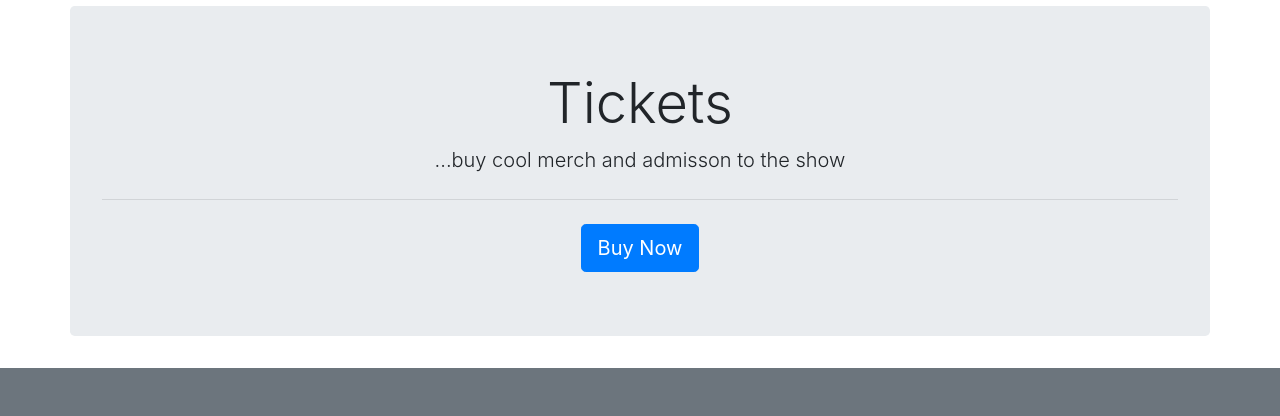
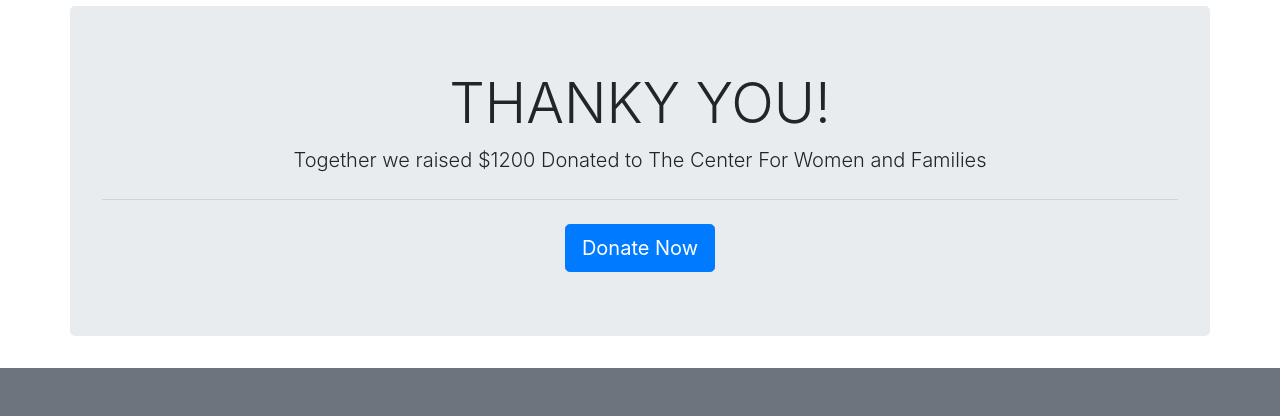
Before and after one commit to alexandraschachtner/FKTGF, a plain HTML site: page index.html in a window 1280 px wide. Shown: the part 720-1136 px from the top of the page. Drawn offline with nearby package versions, Linux system fonts and the light colour scheme.

Commit message:
Update index.html

```diff
--- a/index.html
+++ b/index.html
@@ -30,11 +30,11 @@
 
 <!-- start tickets and merch -->
 <div class="jumbotron container text-center">
-  <h4 class="display-4">Tickets</h4>
-  <p class="lead">...buy cool merch and admisson to the show</p>
+  <h4 class="display-4">THANKY YOU!</h4>
+  <p class="lead">Together we raised $1200 Donated to The Center For Women and Families</p>
   <hr class="my-4">
   <p></p>
-  <a class="btn btn-primary btn-lg" href="shop.html" role="button">Buy Now</a>
+  <a class="btn btn-primary btn-lg" href="shttps://www.thecenteronline.org/get-involved/give/donations/" role="button">Donate Now</a>
 </div>
 <!-- end -->
 <div class="feature bg-secondary">
```
